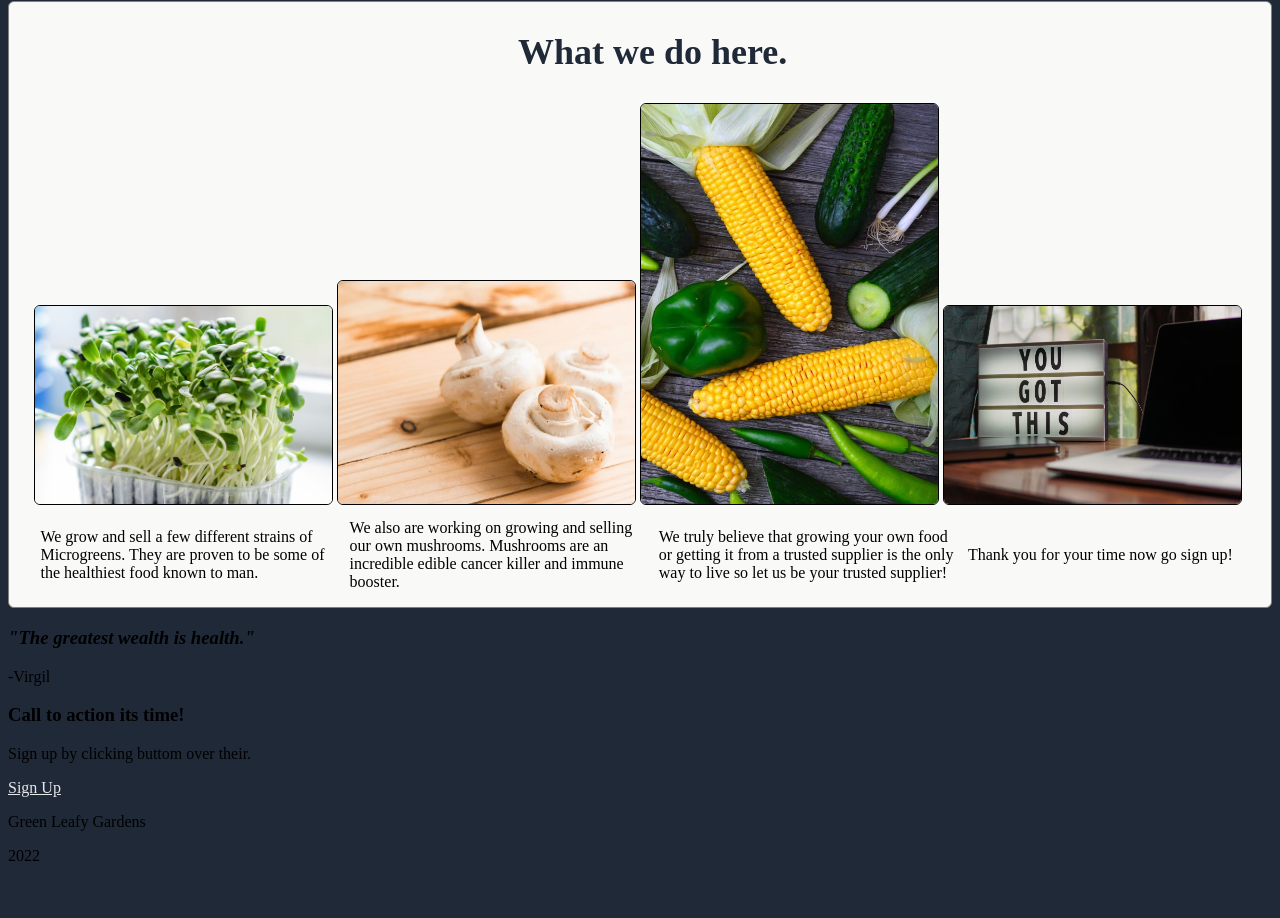
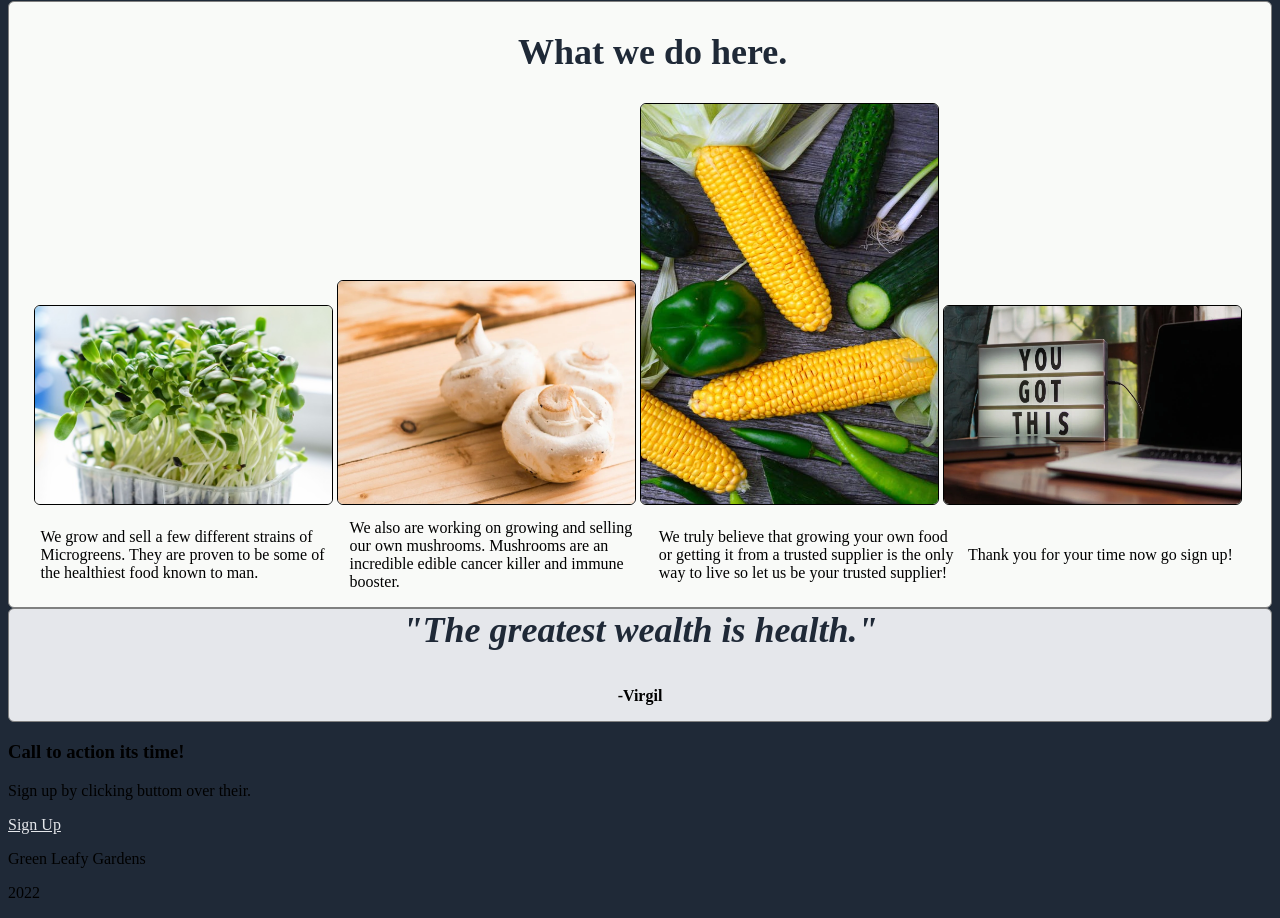
Before and after one commit to Tidalcode/odin-projcss, a plain HTML site: page index.html in a window 1280 px wide. Shown: the part 488-1406 px from the top of the page. Before the commit the page ends 1369 px from the top, so only its background shows below. Drawn offline with Linux system fonts and the light colour scheme.

Commit message:
flexbox quote section finished.

```diff
--- a/styles.css
+++ b/styles.css
@@ -1,3 +1,16 @@
+.div3 {
+    background-color: #E5E7EB;
+    text-align: center;
+    font-weight: bolder;
+    border: grey solid 1px;
+    border-radius: 6px;
+}
+.div3 h3 {
+    margin-top: 0;
+    font-size: 36px;
+    font-style: italic;
+    color: #1F2937;
+}
 .imageclass {
     height: 400px;
 }
@@ -17,6 +30,7 @@
     border: grey solid 1px;
     border-radius: 6px;
     padding-left: 2%;
+    margin-bottom: 0;
 }
 .info {
     width: 100%;
```
